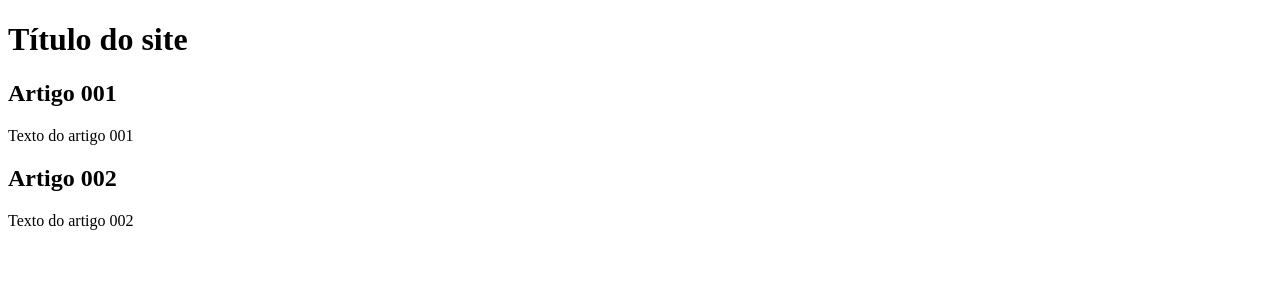
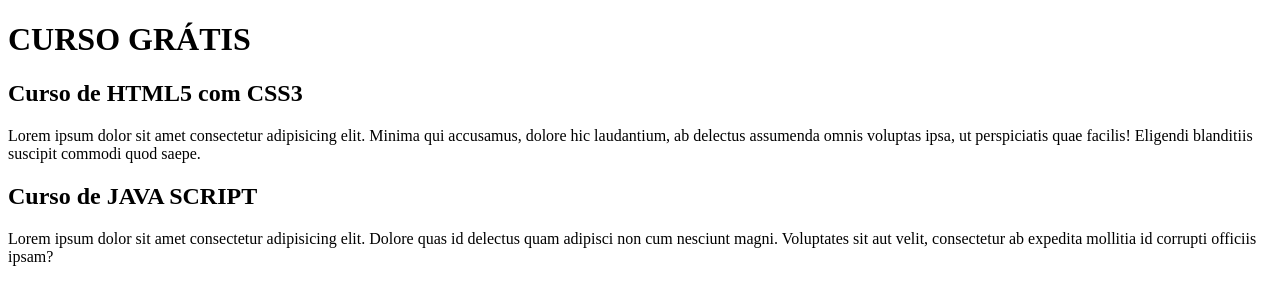
Before and after one commit to jeovadev/projeto-site, a plain HTML site: page index.html in a window 1280 px wide. Drawn offline with Linux system fonts and the light colour scheme.

Commit message:
Começei a escrever o conteúdo

```diff
--- a/index.html
+++ b/index.html
@@ -3,19 +3,19 @@
 <head>
     <meta charset="UTF-8">
     <meta name="viewport" content="width=device-width, initial-scale=1.0">
-    <title>Título do site</title>
+    <title>Projeto Site</title>
 </head>
 <body>
     <main>
         <header>
-            <h1>Título do site</h1>
+            <h1>CURSO GRÁTIS</h1>
         </header>
         <article>
-            <h2>Artigo 001</h2>
-            <p>Texto do artigo 001</p>
+            <h2> Curso de HTML5 com CSS3</h2>
+            <p>Lorem ipsum dolor sit amet consectetur adipisicing elit. Minima qui accusamus, dolore hic laudantium, ab delectus assumenda omnis voluptas ipsa, ut perspiciatis quae facilis! Eligendi blanditiis suscipit commodi quod saepe.</p>
             <article>
-                <h2>Artigo 002</h2>
-                <p>Texto do artigo 002</p>
+                <h2>Curso de JAVA SCRIPT</h2>
+                <p>Lorem ipsum dolor sit amet consectetur adipisicing elit. Dolore quas id delectus quam adipisci non cum nesciunt magni. Voluptates sit aut velit, consectetur ab expedita mollitia id corrupti officiis ipsam?</p>
             </article>
         </article>
     </main>
```
